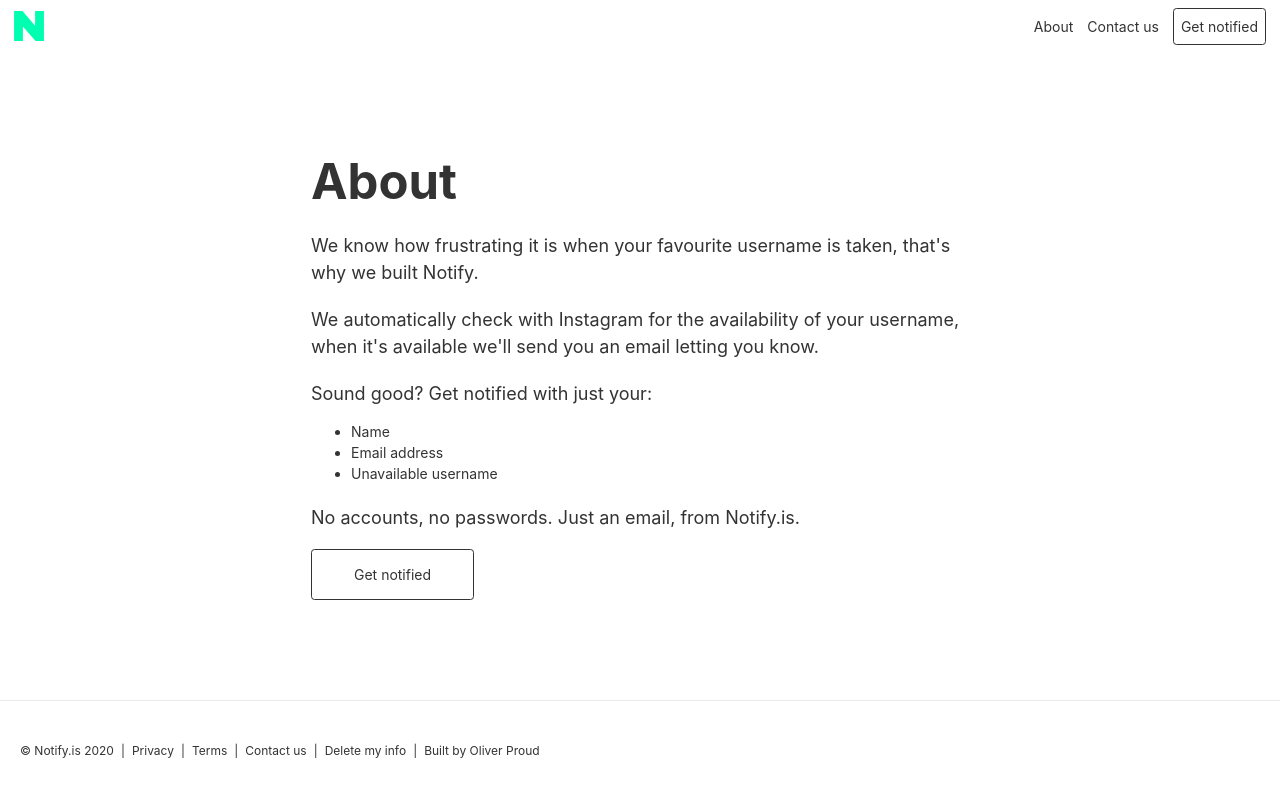
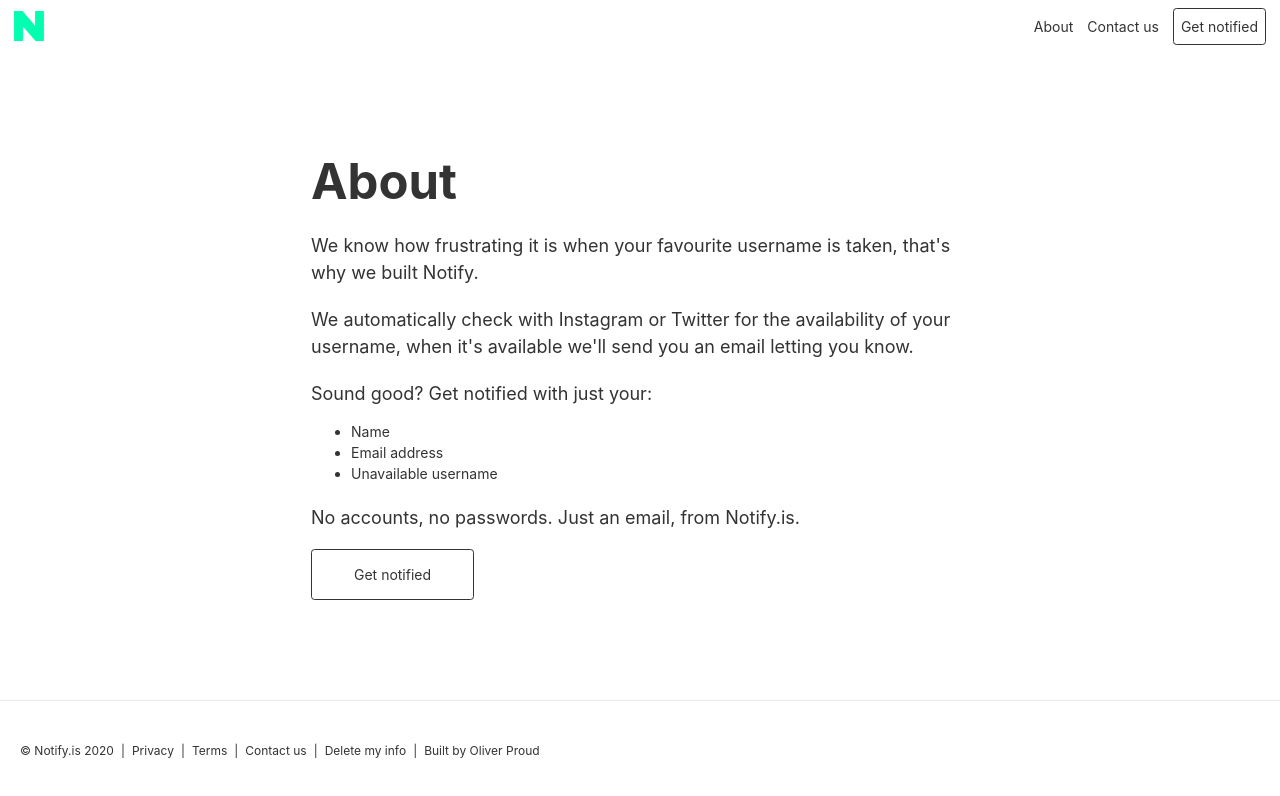
Before and after one commit to oliverproud/notify.is, a Next.js app: page /about in a window 1280 px wide. Shown: the top 796 px of the page. Built offline with nearby package versions, Linux system fonts and the light colour scheme.

Commit message:
update about page to include Twitter

```diff
--- a/pages/about.js
+++ b/pages/about.js
@@ -15,7 +15,7 @@
         <IntroHeader>
           <h1 className="display-4">About</h1>
           <p className="p-about">We know how frustrating it is when your favourite username is taken, that's why we built Notify.</p>
-          <p className="p-about">We automatically check with Instagram for the availability of your username, when it's available we'll send you an email letting you know.</p>
+          <p className="p-about">We automatically check with Instagram or Twitter for the availability of your username, when it's available we'll send you an email letting you know.</p>
           <p className="p-about">Sound good? Get notified with just your: </p>
           <ul>
             <li>Name</li>
```
